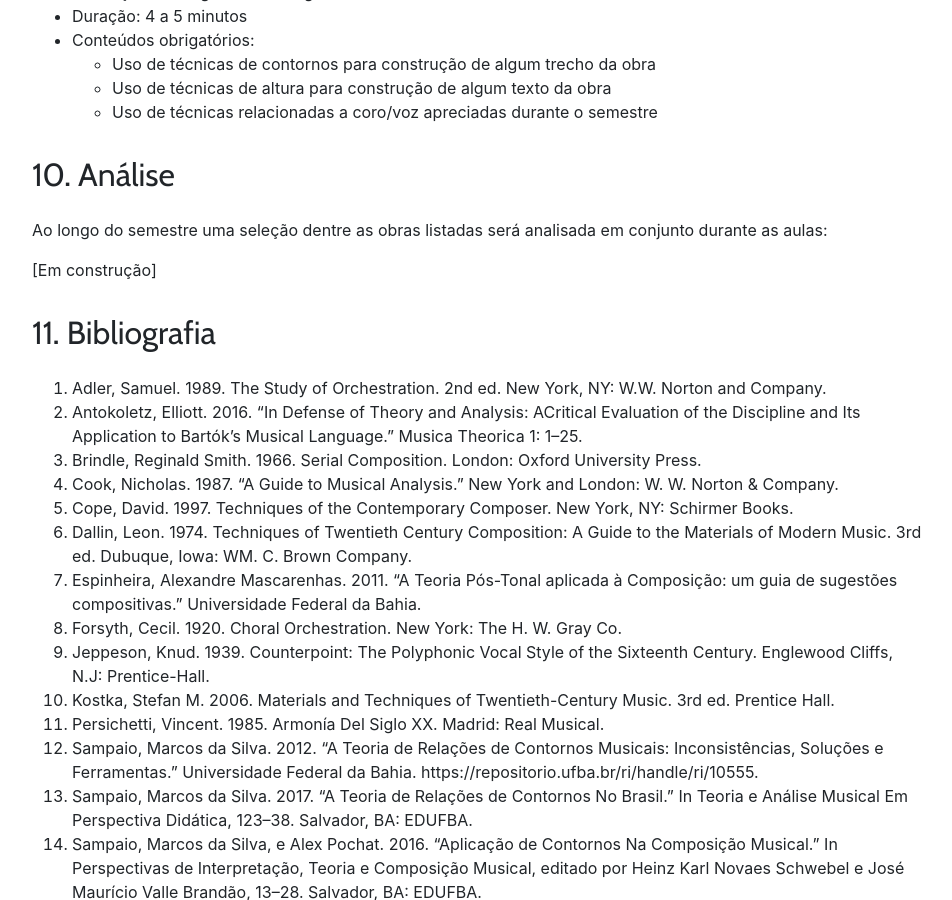
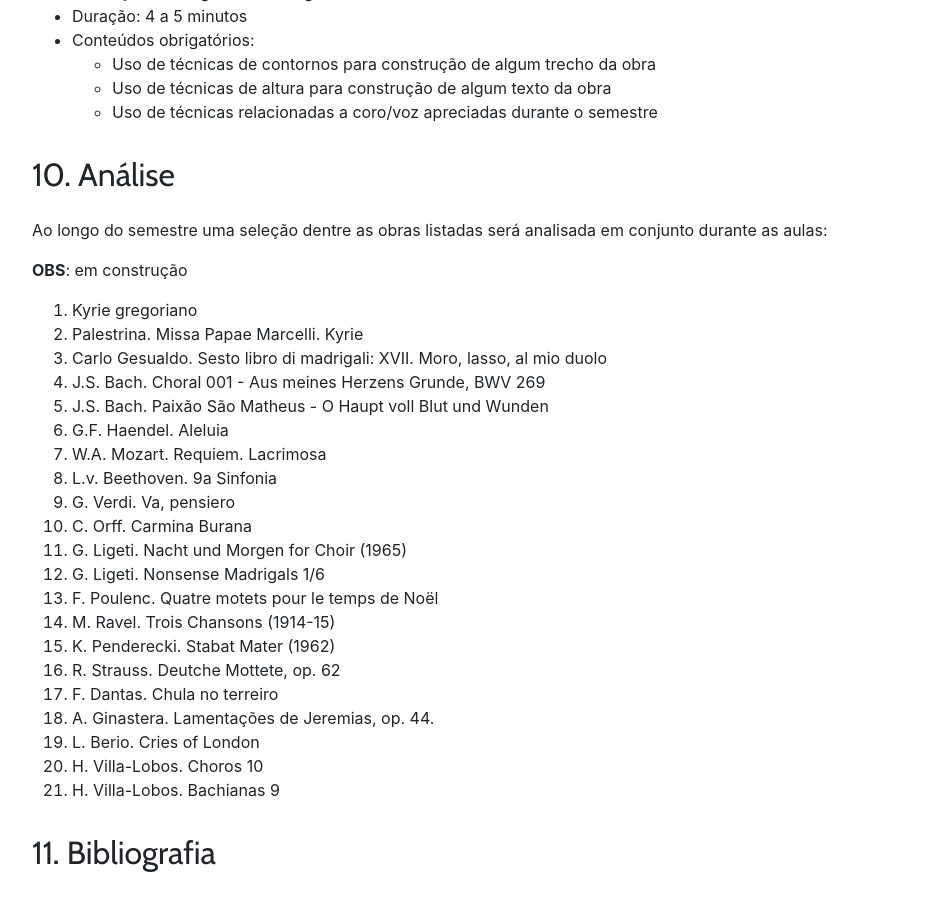
Before and after one commit to kroger/genosmus, a Jekyll site: the page built from _marcos/musb15.md, in a window 1280 px wide and 900 px high, scrolled down 5055 px. Shown: the whole window, without its empty margins (68-1020 px from the left). Built offline with Jekyll 4.4.1, drawn with Linux system fonts in a browser that asks for light colours; nearby versions of some CDN libraries; the table of contents is made by our own code.

Commit message:
Insere repertório

```diff
--- a/_marcos/musb15.md
+++ b/_marcos/musb15.md
@@ -193,7 +193,29 @@ O trabalho final de composição deverá ser elaborado ao longo de 8 semanas, co
 Ao longo do semestre uma seleção dentre as obras listadas será
 analisada em conjunto durante as aulas:
 
-[Em construção]
+**OBS**: em construção
+
+1. Kyrie gregoriano
+2. Palestrina. Missa Papae Marcelli. Kyrie
+3. Carlo Gesualdo. Sesto libro di madrigali: XVII. Moro, lasso, al mio duolo
+4. J.S. Bach. Choral 001 - Aus meines Herzens Grunde, BWV 269
+5. J.S. Bach. Paixão São Matheus - O Haupt voll Blut und Wunden
+6. G.F. Haendel. Aleluia
+7. W.A. Mozart. Requiem. Lacrimosa
+8. L.v. Beethoven. 9a Sinfonia
+9. G. Verdi. Va, pensiero
+10. C. Orff. Carmina Burana
+11. G. Ligeti. Nacht und Morgen for Choir (1965)
+12. G. Ligeti. Nonsense Madrigals 1/6
+13. F. Poulenc. Quatre motets pour le temps de Noël
+14. M. Ravel. Trois Chansons (1914-15)
+15. K. Penderecki. Stabat Mater (1962)
+16. R. Strauss. Deutche Mottete, op. 62
+17. F. Dantas. Chula no terreiro
+18. A. Ginastera. Lamentações de Jeremias, op. 44.
+19. L. Berio. Cries of London
+20. H. Villa-Lobos. Choros 10
+21. H. Villa-Lobos. Bachianas 9
 
 ## 11. Bibliografia
 
```
